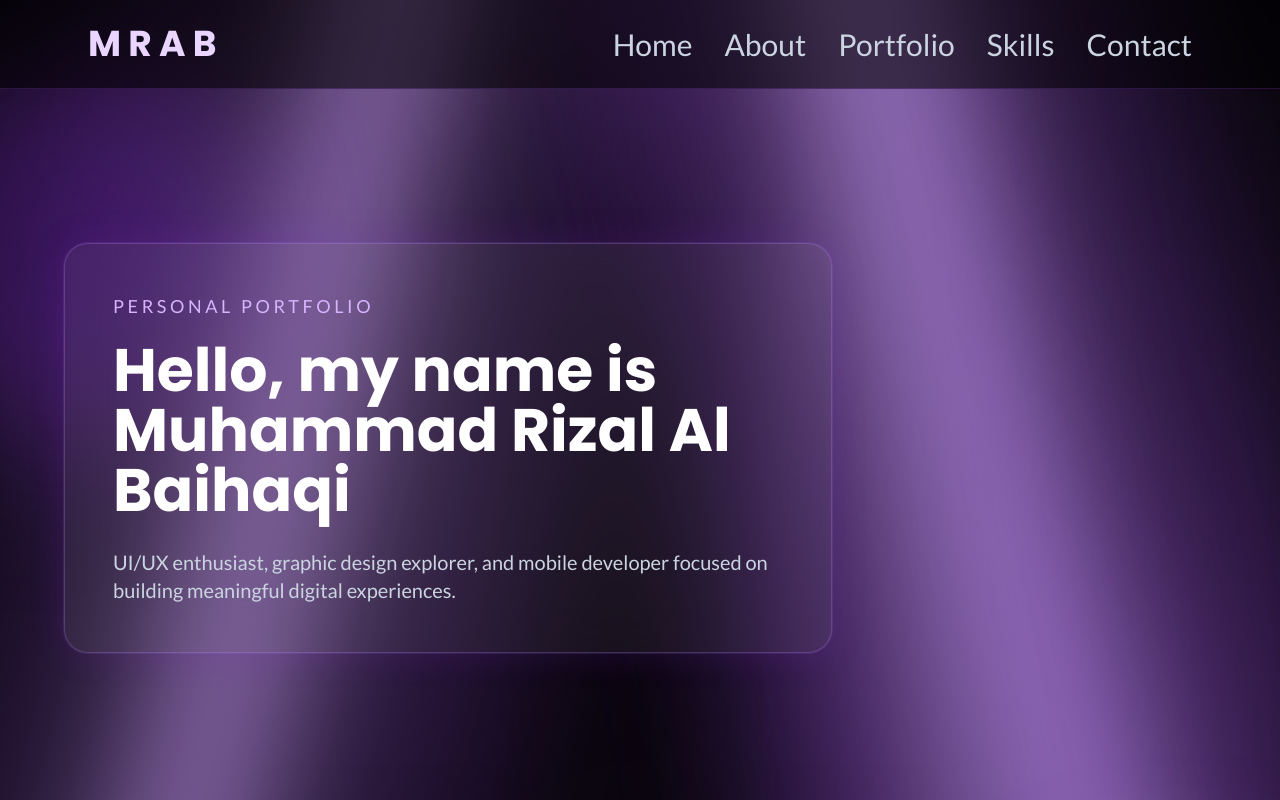
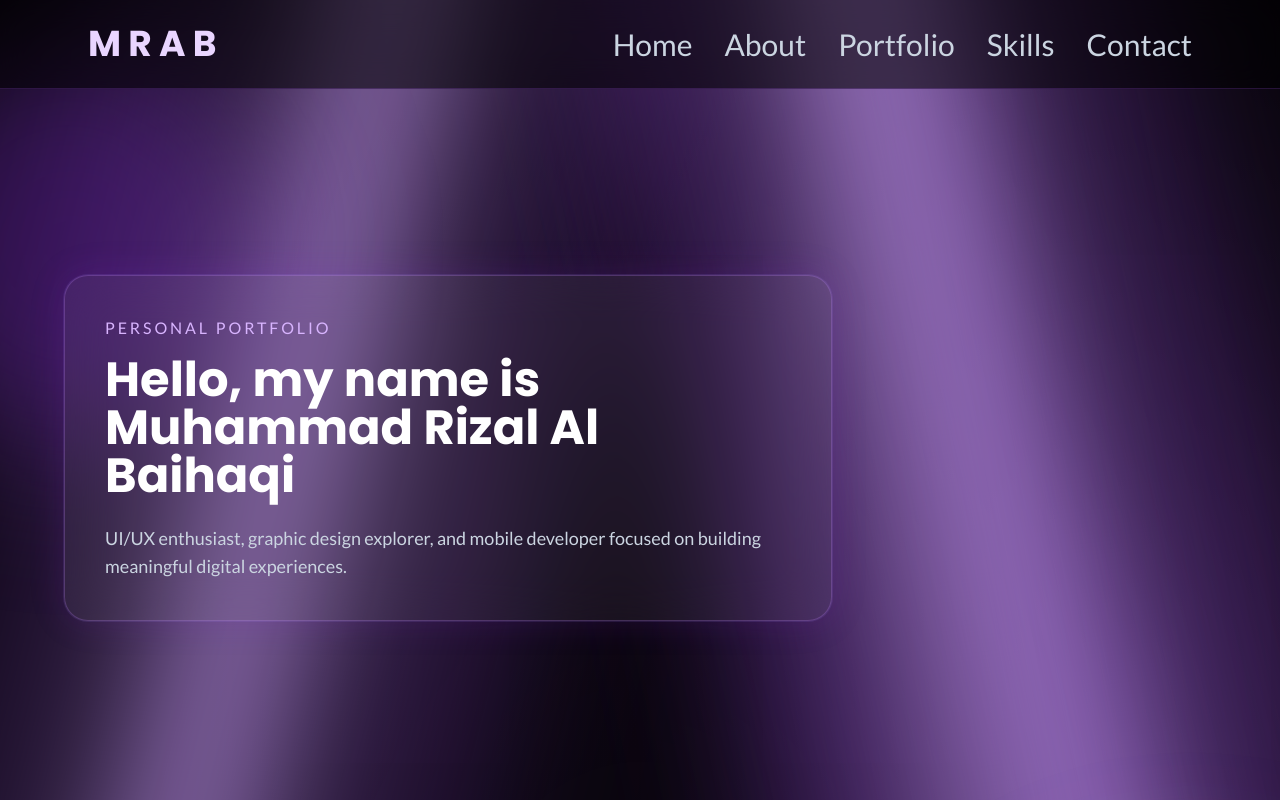
Before and after one commit to byhaqii/My-Porto, a React (Vite) app: page / in a window 1280 px wide. Shown: the top 800 px of the page. Built offline with nearby package versions, Linux system fonts and the light colour scheme.

Commit message:
reduce text size

```diff
--- a/src/components/Hero.jsx
+++ b/src/components/Hero.jsx
@@ -12,15 +12,15 @@ function Hero() {
           whileInView={{ opacity: 1, y: 0 }}
           viewport={{ once: true }}
           transition={{ duration: 0.7, ease: 'easeOut' }}
-          className="glow-card max-w-3xl rounded-3xl p-8 md:p-12"
+          className="glow-card max-w-3xl rounded-3xl p-6 md:p-10"
         >
-          <p className="mb-5 text-base uppercase tracking-[0.2em] text-purple-300 md:text-lg">
+          <p className="mb-4 text-sm uppercase tracking-[0.18em] text-purple-300 md:text-base">
             Personal Portfolio
           </p>
-          <h1 className="font-heading text-4xl leading-tight text-white md:text-6xl">
+          <h1 className="font-heading text-3xl leading-tight text-white md:text-5xl">
             Hello, my name is Muhammad Rizal Al Baihaqi
           </h1>
-          <p className="mt-7 max-w-2xl text-lg text-slate-300 md:text-xl">
+          <p className="mt-6 max-w-2xl text-base text-slate-300 md:text-lg">
             UI/UX enthusiast, graphic design explorer, and mobile developer
             focused on building meaningful digital experiences.
           </p>
```
